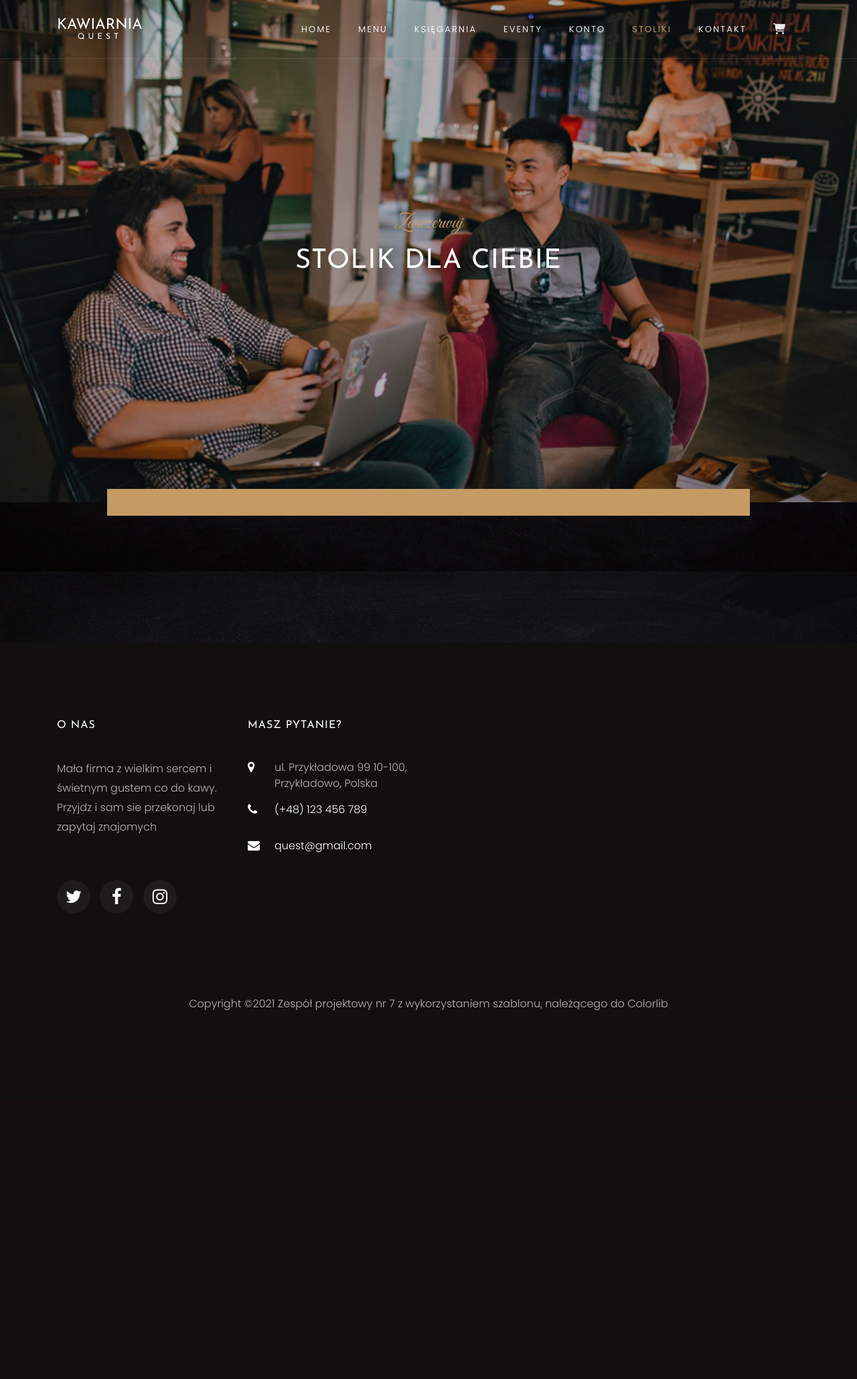
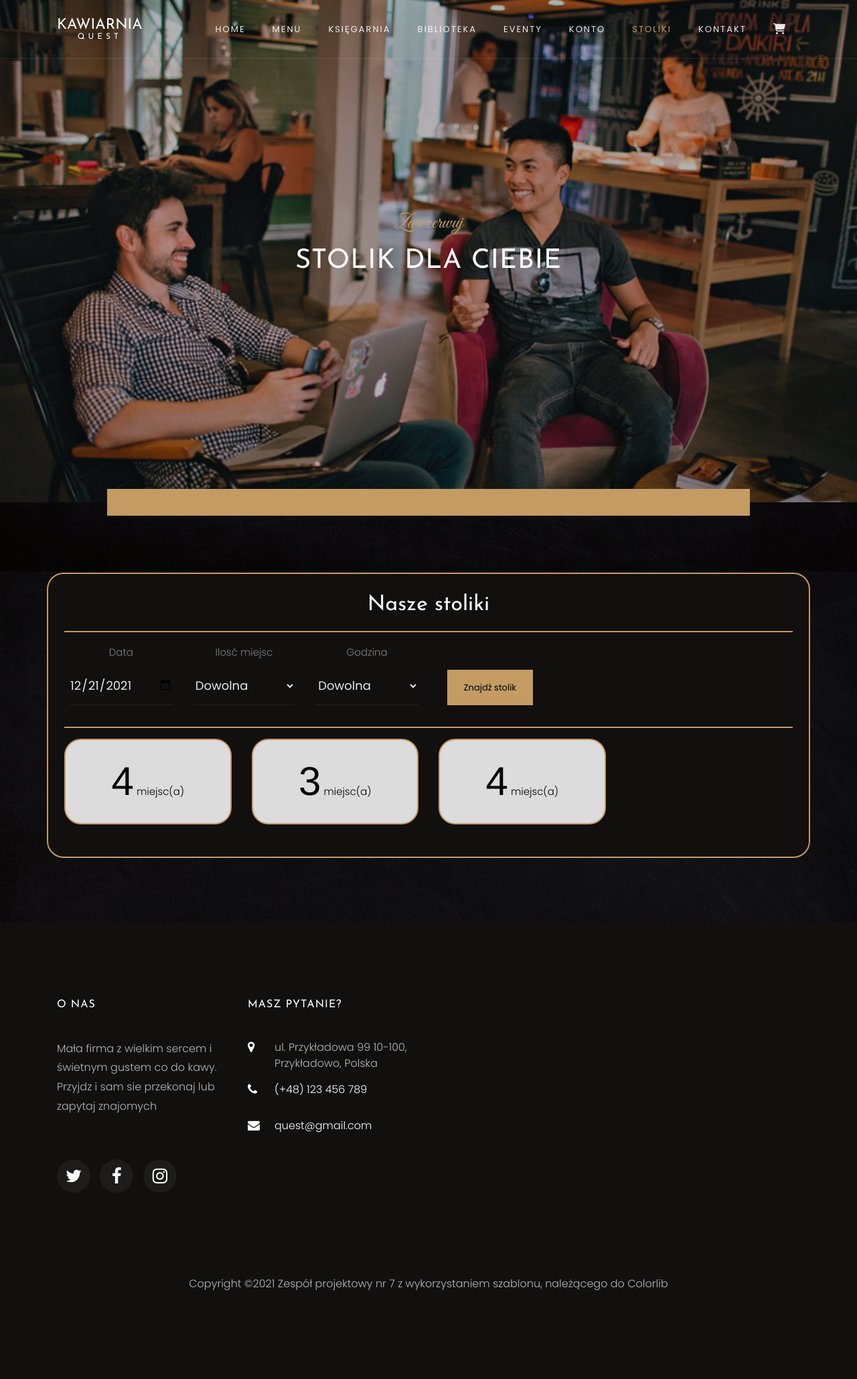
Before and after one commit to Cozynosky/Quest, a Flask app: page /stoliki in a window 1280 px wide. Shown: the whole page at 67% size. Before the commit the page ends 1509 px from the top, so only its background shows below. Run offline with Flask 2, Linux system fonts and the light colour scheme; data comes from the database, SQL or seed files in the repository; both versions use the stored data as it was after the commit; some libraries are stand-ins or nearby versions; some web fonts are replaced.

Commit message:
dodano mozliwosc dodania i usuwania stolikow oraz ich wyswietlania

```diff
--- a/Quest/forms.py
+++ b/Quest/forms.py
@@ -14,7 +14,6 @@ class BookTable(FlaskForm):
     name = StringField("Imię", validators=[DataRequired(message="To pole jest wymagane!")])
     last_name = StringField("Nazwisko", validators=[DataRequired(message="To pole jest wymagane!")])
     phone = StringField("Telefon", validators=[DataRequired(message="To pole jest wymagane!")])
-    date = DateField("Data", validators=[DataRequired(message="To pole jest wymagane!")], format="%d-%m-%Y")
     time = DateTimeField("Godzina", validators=[DataRequired(message="To pole jest wymagane!")], format="%H:%M")
     message = TextAreaField("Wiadomość", validators=[DataRequired(message="To pole jest wymagane!")])
     book_button = SubmitField("Zarezerwuj stolik")
@@ -22,7 +21,14 @@ class BookTable(FlaskForm):
 
 class NewTable(FlaskForm):
     number_of_seats = IntegerField("Ilość miejsc", validators=[DataRequired(message="To pole jest wymagane!")])
-    submit_button = SubmitField("Dodaj stolik")
+    new_table_button = SubmitField("Dodaj stolik")
+
+
+class FindTable(FlaskForm):
+    date = DateField("Data", validators=[DataRequired(message="To pole jest wymagane!")])
+    number_of_seats = SelectField("Ilosć miejsc", choices=[(0, "Dowolna")] + [(seat, f"{seat}") for seat in range(1, 9)])
+    time = SelectField("Godzina", choices=[(0, "Dowolna")] + [(hour, f"{hour}:00") for hour in range(8, 21)])
+    find_table_button = SubmitField("Znajdź stolik")
 
 
 class Book(FlaskForm):
--- a/Quest/routes.py
+++ b/Quest/routes.py
@@ -10,7 +10,7 @@ from werkzeug.security import generate_password_hash
 
 from Quest import app, db, login_manager
 from Quest.books_genres import genres
-from Quest.forms import BookTable, Contact, Login, Register, MenuPosition, Book, EditAccountData, EditPassword, NewTable
+from Quest.forms import BookTable, Contact, Login, Register, MenuPosition, Book, EditAccountData, EditPassword, NewTable, FindTable
 from Quest.tabels import User, Menu, Client, Stock, BookForSale, BookInfo, Order, OrderItem, Worker, Table
 
 
@@ -585,19 +585,51 @@ def events():
 # obsluga zakladki stoliki
 @app.route("/stoliki", methods=["GET", "POST"])
 def tables():
-
-    # if current_user.is_authenticated:
-    #     book_table_form = BookTable(name=current_user.first_name, last_name=current_user.last_name)
-    # else:
-    #     book_table_form = BookTable()
-    #
-    # if book_table_form.validate_on_submit():
-    #     return redirect(url_for('home'))
-    new_table_form = NewTable(number_of_seats=4)
-    if new_table_form.validate_on_submit():
+    all_tables = db.session.query(Table).all()
+    find_table_form = FindTable(date=datetime.today())
+    if find_table_form.validate_on_submit() and find_table_form.find_table_button.data:
+        date = find_table_form.date.data
+        number_of_seats = find_table_form.number_of_seats.data
+        time = find_table_form.time.data
+        return redirect(url_for('specified_tables', r_date=date, r_number_of_seats=number_of_seats, r_time=time))
+    new_table_form = NewTable()
+    if new_table_form.validate_on_submit() and new_table_form.new_table_button.data:
         number_of_seats = new_table_form.number_of_seats.data
         new_table = Table(number_of_seats=number_of_seats)
         db.session.add(new_table)
         db.session.commit()
         return redirect(url_for('tables'))
-    return render_template("tables/tables.html", new_table_form=new_table_form)
+    return render_template("tables/tables.html", find_table_form=find_table_form, new_table_form=new_table_form, tables=all_tables)
+
+
+# obsluga zakladki stoliki z wyborem
+@app.route("/stoliki/<string:r_date>/<int:r_number_of_seats>/<int:r_time>", methods=["GET", "POST"])
+def specified_tables(r_date, r_number_of_seats, r_time):
+    all_tables = db.session.query(Table).all()
+    find_table_form = FindTable(date=datetime.today())
+    if find_table_form.validate_on_submit() and find_table_form.find_table_button.data:
+        date = find_table_form.date.data
+        number_of_seats = find_table_form.number_of_seats.data
+        time = find_table_form.time.data
+        return redirect(url_for('tables'))
+    new_table_form = NewTable()
+    if new_table_form.validate_on_submit() and new_table_form.new_table_button.data:
+        number_of_seats = new_table_form.number_of_seats.data
+        new_table = Table(number_of_seats=number_of_seats)
+        db.session.add(new_table)
+        db.session.commit()
+        return redirect(url_for('tables'))
+    return render_template("tables/tables.html", find_table_form=find_table_form, new_table_form=new_table_form, tables=all_tables)
+
+
+# opcja usucol-lg-4niecia stolika
+@app.route("/stoliki/usun_<int:table_id>")
+def delete_table(table_id):
+    table_to_delete = Table.query.get(table_id)
+
+    for reservation in table_to_delete.reservations:
+        db.session.delete(reservation)
+
+    db.session.delete(table_to_delete)
+    db.session.commit()
+    return redirect(request.referrer)
--- a/Quest/templates/base.html
+++ b/Quest/templates/base.html
@@ -56,11 +56,9 @@
                 <li class="nav-item {% if request.endpoint=='bookshop' %}active{%endif %}">
                     <a href="{{ url_for('bookshop') }}" class="nav-link">Księgarnia</a>
                 </li>
-                {% if current_user.is_authenticated %}
                 <li class="nav-item {% if request.endpoint=='library' %}active{%endif %}">
                     <a href="{{ url_for('library') }}" class="nav-link">Biblioteka</a>
                 </li>
-                {% endif %}
                 <li class="nav-item {% if request.endpoint=='events' %}active{%endif %}">
                     <a href="{{ url_for('events') }}" class="nav-link">Eventy</a>
                 </li>
--- a/Quest/templates/bookshop/bookshop.html
+++ b/Quest/templates/bookshop/bookshop.html
@@ -24,7 +24,7 @@
 </div>
 
 <section class="ftco-menu mb-5 pb-5">
-    <div class="container">
+    <div class="container p-4" style="background-color:#120f0f; border-radius: 25px; border: 2px solid #c49b63;">
         {% if current_user.is_authenticated and current_user.privileges == "Admin" %}
         <a href="{{url_for('new_book_for_sale')}}" class="btn btn-success mb-4" role="button" aria-disabled="true">Dodaj
             książkę</a>
--- a/Quest/templates/menu/menu.html
+++ b/Quest/templates/menu/menu.html
@@ -22,7 +22,7 @@
 </div>
 
 <section class="ftco-section">
-    <div class="container">
+    <div class="container p-4" style="background-color:#120f0f; border-radius: 25px; border: 2px solid #c49b63;">
         {% if current_user.is_authenticated and current_user.privileges == "Admin" %}
         <a href="{{url_for('new_menu_item')}}" class="btn btn-success mb-4" role="button" aria-disabled="true">Dodaj do
             menu</a>
@@ -38,7 +38,7 @@
                     <div class="desc pl-3">
                         <div class="d-flex text align-items-center">
                             <h3><span>{{hot_drink.name}} </span></h3>
-                            <span class="price">{{hot_drink.price}} zł </span>
+                            <span class="price" >{{hot_drink.price}} zł </span>
                         </div>
                         <div class="d-block">
                             <p>{{hot_drink.description}} </p>
--- a/Quest/templates/tables/tables.html
+++ b/Quest/templates/tables/tables.html
@@ -1,4 +1,20 @@
 {% extends "base.html" %}
+{% block head %}
+{{ super() }}
+<style>
+    .delete_table i:hover{
+    color:firebrick;
+    }
+    hr {
+border: 0.5px solid #c49b63;
+    }
+
+
+
+
+
+</style>
+{% endblock %}
 {% block content %}
 <section class="home-slider owl-carousel">
 
@@ -18,18 +34,80 @@
     <p style="background-color:#c49b63; width:75%; height:40px; position: absolute; top: 730px;">
     </p>
 </div>
-    <div class="container">
+<section class="ftco-menu mb-5 pb-5">
+    <div class="container p-4" style="background-color:#120f0f; border-radius: 25px; border: 2px solid #c49b63;">
+        <div class="text-center">
+            <h2>Nasze stoliki</h2>
+            <hr>
+        </div>
+        <div class="row text-center">
+            <div class="col-12 book">
+                <form autocomplete="off" class="px-2" method="POST">
+                    {{ find_table_form.csrf_token }}
+                    <div class="row">
+                        <div class="col-xl-2 col-lg-3">
+                            <div class="form-group">
+                                {{ find_table_form.date.label(class_="control-label") }}
+                                {{find_table_form.date(class_ = "form-control")}}
+                            </div>
+                        </div>
+                        <div class="col-xl-2 col-lg-3">
+                            <div class="form-group">
+                                {{ find_table_form.number_of_seats.label(class_="control-label") }}
+                                {{find_table_form.number_of_seats(class_ = "form-control", placeholder="Ilość miejsc")}}
+                            </div>
+                        </div>
+                        <div class="col-xl-2 col-lg-3">
+                            <div class="form-group">
+                                {{ find_table_form.time.label(class_="control-label") }}
+                                {{find_table_form.time(class_ = "form-control", placeholder="Godzina przybycia")}}
+                            </div>
+                        </div>
+                        <div class="col-xl-2 col-lg-3">
+                            <div class="form-group" style="padding-top:40px">
+                                {{find_table_form.find_table_button(class_ = "btn btn-primary py-3 px-4", value="Znajdź
+                                stolik")}}
+                            </div>
+                        </div>
+                    </div>
+                </form>
+                <hr>
+            </div>
+        </div>
+        <div class="row">
+            {% for table in tables %}
+            <div class="col-xl-3 col-md-4 mb-4">
+                <div class="p-2 text-center" style="border:2px solid #c49b63;; border-radius: 25px; background-color: Gainsboro;">
+                    {% if current_user.is_authenticated and current_user.privileges == "Admin" %}
+                    <a href="{{url_for('delete_table', table_id=table.id)}}" class="delete_table"><i class="fas fa-trash-alt fa-2x" style="position:absolute; right:35px; top:20px;"></i></a>
+                    {% endif %}
+                    <span style="color:black; font-size:4em;font-family: Helvetica, sans-serif;">{{table.number_of_seats}}</span>
+                    <span style="color:black">miejsc(a)</span>
+                </div>
+
+            </div>
+            {% endfor %}
+        </div>
         {% if current_user.is_authenticated and current_user.privileges == "Admin" %}
-            <form method="POST" class="contact-form p-4" novalidate autocomplete="off" style="margin-top:30px;background-color:#120f0f; border-radius: 25px; border: 2px solid #c49b63">
-                {{ new_table_form.csrf_token }}
-                <div class="row">
-                    <div class="col-md-2">{{ new_table_form.number_of_seats.label(class_="control-label") }}</div>
-                    <div class="col-md-1">{{new_table_form.number_of_seats(placeholder="Liczba miejsc")}}</div>
-                </div>
-            </form>
+        <div class="container">
+            <div class="row justify-content-left">
+                <form autocomplete="off" class="p-4 col" method="POST">
+                    {{ new_table_form.csrf_token }}
+                    <div class="row">
+                        <div class="" style="padding: 15px;">
+                            {{new_table_form.number_of_seats.label(class_="control-label")}}
+                        </div>
+                        <div class="">{{new_table_form.number_of_seats(class_ = "form-control input-sm",
+                            placeholder="Liczba miejsc")}}
+                        </div>
+                        <div>{{new_table_form.new_table_button(class_ = "btn btn-success p-3 mx-3", value="Dodaj nowy
+                            stolik")}}
+                        </div>
+                    </div>
+                </form>
+            </div>
+        </div>
         {% endif %}
     </div>
-<section class="ftco-section contact-section" style="margin:0px">
-
 </section>
 {% endblock %}
```
Also changed, not shown: Quest/quest.db.
